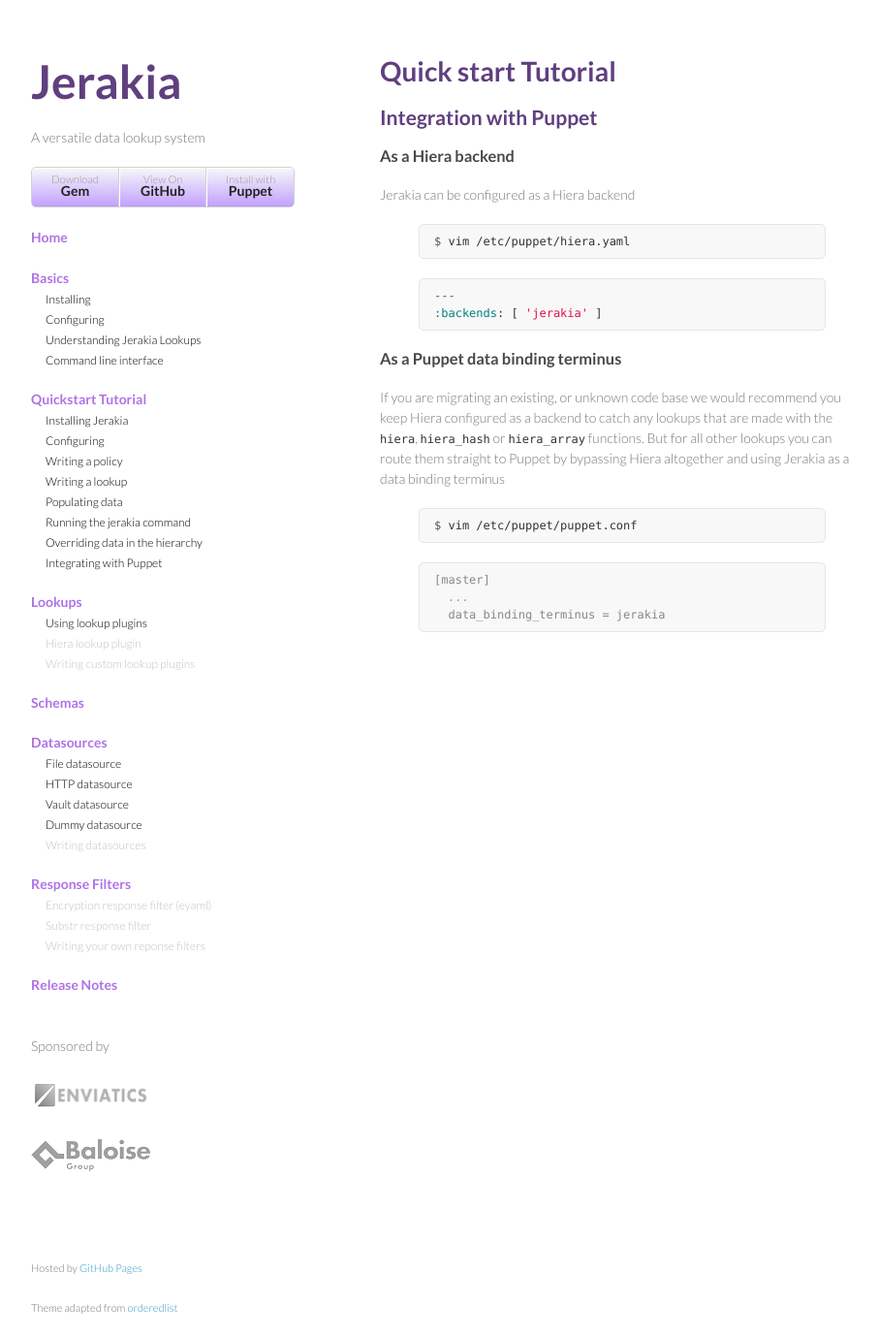
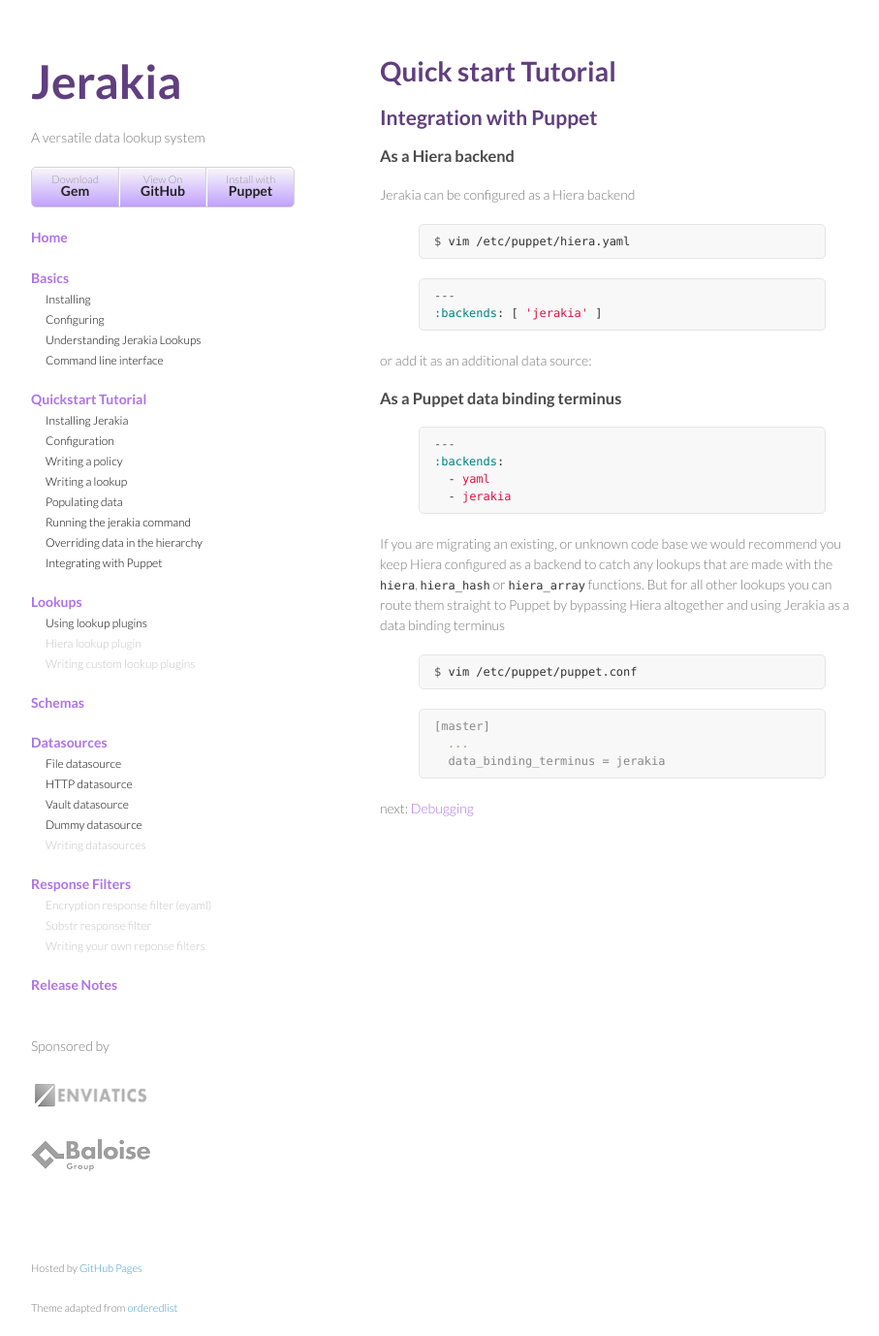
Before and after one commit to jerakia/jerakia, a Jekyll site: the page built from tutorial/puppet/index.md, in a window 1280 px wide. Shown: the whole page at 97% size, without its empty margins (178-1085 px from the left). Built offline with Jekyll 4.4.1, drawn with Linux system fonts in a browser that asks for light colours; Markdown is read by kramdown in place of the engine named in the settings.

Commit message:
Updates to docs and new debug page

```diff
--- a/_layouts/minimal.html
+++ b/_layouts/minimal.html
@@ -38,7 +38,7 @@
         <li><a href="/tutorial/">Quickstart Tutorial</a></li>
         <ul>
           <li><a href="/tutorial/installing">Installing Jerakia</a></li>
-          <li><a href="/tutorial/config">Configuring</a></li>
+          <li><a href="/tutorial/config">Configuration</a></li>
           <li><a href="/tutorial/policy">Writing a policy</a></li>
           <li><a href="/tutorial/lookup">Writing a lookup</a></li>
           <li><a href="/tutorial/data">Populating data</a></li>
--- a/tutorial/puppet/index.md
+++ b/tutorial/puppet/index.md
@@ -19,7 +19,15 @@ $ vim /etc/puppet/hiera.yaml
 :backends: [ 'jerakia' ]
 {% endhighlight %}
 
+or add it as an additional data source:
+
 ### As a Puppet data binding terminus
+{% highlight yaml %}
+---
+:backends:
+  - yaml
+  - jerakia
+{% endhighlight %}
 
 If you are migrating an existing, or unknown code base we would recommend you keep Hiera configured as a backend to catch any lookups that are made with the `hiera`, `hiera_hash` or `hiera_array` functions.  But for all other lookups you can route them straight to Puppet by bypassing Hiera altogether and using Jerakia as a data binding terminus
 
@@ -34,3 +42,5 @@ $ vim /etc/puppet/puppet.conf
   ...
   data_binding_terminus = jerakia
 {% endhighlight %}
+
+next: [Debugging](/tutorial/debug)
```
Also changed, not shown: tutorial/command1/index.md (+7 -1 lines), tutorial/data/index.md (+2 -2 lines), tutorial/debug/index.md (added, +17 -0 lines), tutorial/installing/index.md (+1 -0 lines), tutorial/lookup/index.md (+1 -1 lines).
